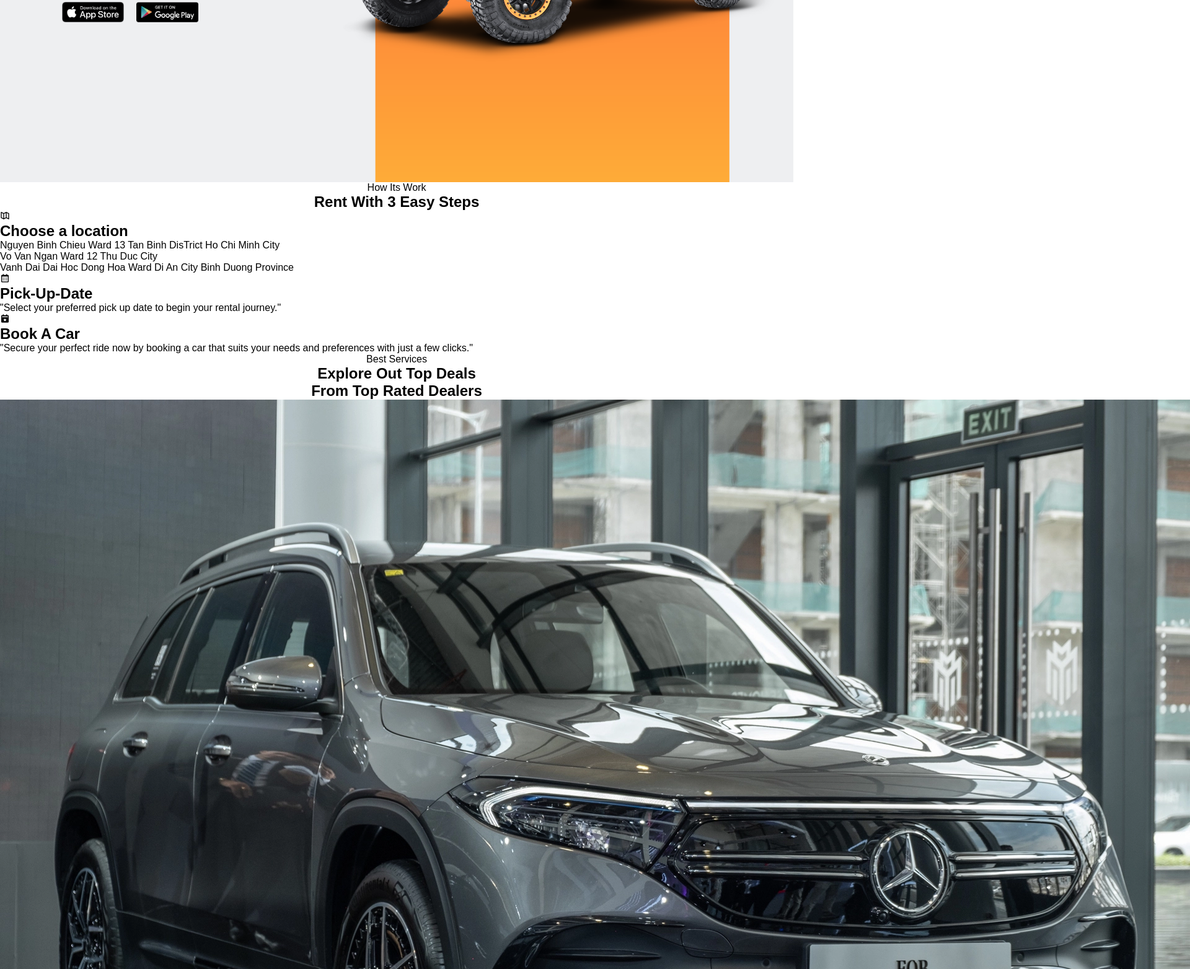
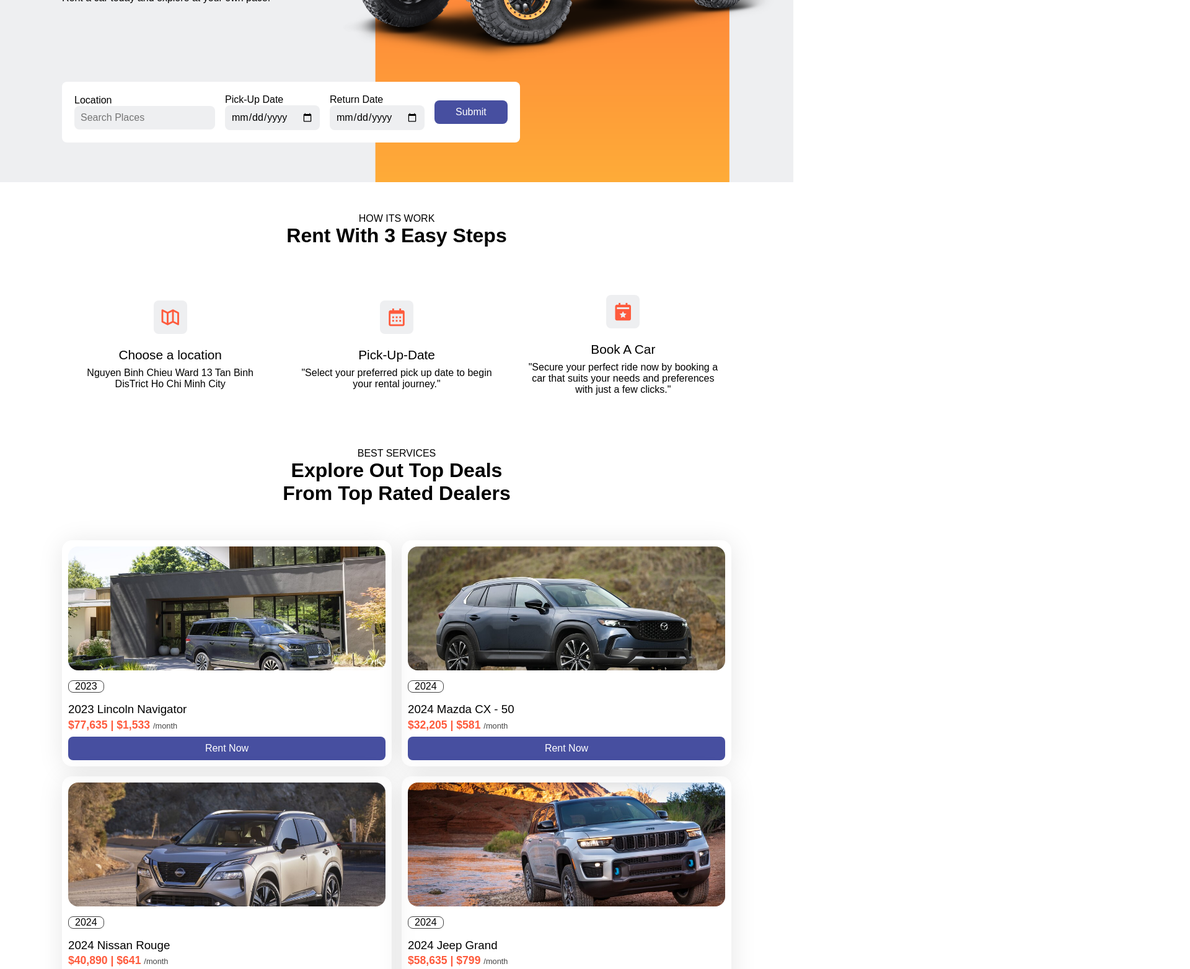
Before and after one commit to SerpiaY/Project-for-Database-Management, a plain HTML site: page index.html in a window 1280 px wide. Shown: the part 506-2070 px from the top of the page at 62% size, 1920 px wide, since content can reach past the window. Drawn offline with nearby package versions, Linux system fonts and the light colour scheme.

Commit message:
Fix CSS and add all images into one file 'img'

```diff
--- a/index.html
+++ b/index.html
@@ -35,12 +35,13 @@
         <div class="text">
             <h1><span> Consider </span> To <br>Choose The Best Car</h1>
             <p> “Unlock the freedom of the open road! <br> Rent a car today and explore at your own pace.”</p>
-            <div class="app-stores">
+            <!-- <div class="app-stores">
                 <img src="img/ios.png" alt="">
                 <img src="img/play.png" height="33.53" alt="">
 
-            </div>
+            </div>     -->
         </div>
+    <!-- Input sectiom form -->
         <div class="form-container">
             <form action="">
                 <div class="input-box">
@@ -68,16 +69,16 @@
             <h1>Rent With 3 Easy Steps</h1>
 
         </div>
-        <style> div.heading {
-            text-align: center;}</style>
+        <!-- <style> div.heading {
+            text-align: center;}</style> -->
         <div class="ride-container">
             <div class="box">
                 <i class='bx bx-map-alt'></i>
 
                 <h2>Choose a location</h2>
                 <p>Nguyen Binh Chieu Ward 13 Tan Binh DisTrict Ho Chi Minh City
-                    <br>Vo Van Ngan Ward 12 Thu Duc City
-                    <br>Vanh Dai Dai Hoc Dong Hoa Ward Di An City Binh Duong Province
+                    <!-- <br>Vo Van Ngan Ward 12 Thu Duc City
+                    <br>Vanh Dai Dai Hoc Dong Hoa Ward Di An City Binh Duong Province -->
                 </p>
 
             </div>
@@ -105,61 +106,61 @@
         <div class="services-container">
             <div class="box">
                 <div class="box-img">
-                    <img src="img/Mercedes.webp" alt="">
+                    <img src="img/2023LincolnCar.jpg" alt="">
                 </div>
-                <p> 2018</p>
-                <h3> 2018 Mercedes </h3>
-                <h2>$99988| $500 <span>/month</span></h2>
+                <p> 2023</p>
+                <h3> 2023 Lincoln Navigator </h3>
+                <h2>$77,635 | $1,533 <span>/month</span></h2>
                 <a href ="#" class="btn">Rent Now</a>
             </div>
             <div class="box">
                 <div class="box-img">
-                    <img src="img/porcher.jpg" alt="">
+                    <img src="img/2024Mazda.jpeg" alt="">
                 </div>
-                <p> 2020</p>
-                <h3> 2019 Porcher</h3>
-                <h2>$129834 | $600 <span>/month</span></h2>
+                <p> 2024</p>
+                <h3> 2024 Mazda CX - 50</h3>
+                <h2>$32,205 | $581 <span>/month</span></h2>
                 <a href ="#" class="btn">Rent Now</a>
             </div>
             <div class="box">
                 <div class="box-img">
-                    <img src="img/pe.webp" alt="">
+                    <img src="img/2024Nissa.jpg" alt="">
                 </div>
-                <p> 2021</p>
-                <h3> 3008 Peugeot</h3>
-                <h2>$78979 | $450 <span>/month</span></h2>
+                <p> 2024</p>
+                <h3> 2024 Nissan Rouge </h3>
+                <h2>$40,890 | $641 <span>/month</span></h2>
                 <a href ="#" class="btn">Rent Now</a>
             </div>
             <div class="box">
                 <div class="box-img">
-                    <img src="img/lamboooo.jpg" alt="">
+                    <img src="img/2024Jeep.jpg" alt="">
                 </div>
-                <p> 2022</p>
-                <h3> Lamborghini</h3>
-                <h2>$458690 | $799 <span>/month</span></h2>
+                <p> 2024</p>
+                <h3> 2024 Jeep Grand</h3>
+                <h2>$58,635 | $799 <span>/month</span></h2>
                 <a href ="#" class="btn">Rent Now</a>
             </div>
             <div class="box">
                 <div class="box-img">
-                    <img src="img/audi.jpg" alt="">
+                    <img src="img/2024KIA.jpeg" alt="">
                 </div>
-                <p> 2023</p>
-                <h3> Audi</h3>
-                <h2>$989898 | $599 <span>/month</span></h2>
+                <p> 2024 </p>
+                <h3> 2024 Kia EV6</h3>
+                <h2>$49.987 | $680 <span>/month</span></h2>
                 <a href ="#" class="btn">Rent Now</a>
             </div>
             <div class="box">
                 <div class="box-img">
-                    <img src="img/car4.jpg" alt="">
+                    <img src="img/Ford.jpg" alt="">
                 </div>
-                <p> 2017</p>
-                <h3> 2018 Honda Civic</h3>
-                <h2>$22222 | $358 <span>/month</span></h2>
+                <p> 2023</p>
+                <h3> 2023 Ford F-150</h3>
+                <h2>$57,086 | $721 <span>/month</span></h2>
                 <a href ="#" class="btn">Rent Now</a>
             </div>
-            <div class="about-container">
+            <!-- <div class="about-container">
                 <div class="about-img">
-                    <img src="img/carmxt.png" alt="">
+                    <img src="" alt="">
                 </div>
                 <div class="about-text">
                 <span>About Us</span>
@@ -170,17 +171,30 @@
                   </p>
                 <a href="#" class="btn">Learn More</a>
                 </div>
-            </div>
+            </div> -->
 
     </section>
     <!--About-->
-    <section class="about" id="about">
+    <!-- <section class="about" id="about">
         <div class="heading">
             <span>About Us</span>
             <h1> Best Customer Experience</h1>
         </div>
-    </section>
+    </section> -->
+
+
         <!--Link to JS-->
         <script src="main.js"></script>
       </body>
+      <footer>
+        <div class="about-text">
+            <span>About Us</span>
+            <p> National Car Rental Company
+                21 Tan Lap Binh Duong
+                Phone: +1234567<br />
+                www.RetingCar.com
+              </p>
+            <a href="#" class="btn">Learn More</a>
+            </div>
+      </footer>
 </html>
--- a/main.js
+++ b/main.js
@@ -0,0 +1,2 @@
+<script src="https://unpkg.com/scrollreveal"></script>
+ScrollReveal().reveal(body);
--- a/style.css
+++ b/style.css
@@ -20,11 +20,11 @@
 html::-webkit-scrollbar {
    width: 0.5rem;
 }
-html::-webkit-scrollbar {
+html::-webkit-scrollbar-track {
    width: transparent;
 }
-html::-webkit-scrollbar {
-   width: var(--main-color);
+html::-webkit-scrollbar-thumb {
+   background: var(--main-color);
    border-radius: 5rem;
 }
 
@@ -115,13 +115,147 @@ header {
 .text p {
    margin: 00.5rem 0 1rem;
 }
-.app-stores img {
+/* .app-stores img {
    width: 100px;
    margin-right: 1rem;
    cursor: pointer;
+} */
+
+.form-container form {
+   display: flex;
+   flex-wrap: wrap;
+   align-items: center;
+   gap: 1rem;
+   position: absolute;
+   bottom: 4rem;
+   left: 100px;
+   background: #fff;
+   padding: 20px;
+   border-radius: 0.5rem;
+}
+.input-box {
+   flex: 1 1 7rem;
+   display: flex;
+   flex-direction: column;
+}
+.input-box span{
+   font-weight: 500;
+}
+.input-box input{
+   padding: 10px;
+   outline: none;
+   border: none;
+   background: #eeeff1;
+   border-radius: 0.5rem;
+   font-size: 1rem;
 }
 
-.from-containter from {
+.form-container form .btn {
+   flex: 1 1 7rem;
+   padding: 10px 34px;
+   border: none;
+   border-radius: 0.5rem;
+   background: #474fa0;
+   color: #fff;
+   font-size: 1rem;
+   font-weight: 500;
+}
+.form-container form .btn:hover {
+   background: var(--main-color);
+}
+
+.heading {
+   text-align: center;
+   padding: 50px;
+   margin-bottom: -40px;
+}
+.heading span {
+   font-weight: 500;
+   text-transform: uppercase;
+}
+.heading h1{
+   font-size: 2rem;
+}
+.ride-container {
+   display: grid;
+   align-items: center;
+   grid-template-columns: repeat(auto-fit, minmax(250px, auto));
+   gap: 1rem;
+   margin-top: 2rem;
+   padding: 15px 100px;
+}
+.ride-container .box {
+   text-align: center;
+   padding: 20px;
+}
+.ride-container .box .bx {
+   font-size: 34px;
+   padding: 10px;
+   background: #eeeff1;
+   border-radius: 0.5rem;
+   color: var(--main-color);
+}
+.ride-container .box h2 {
+   font-size: 1.3rem;
+   font-weight: 500;
+   margin: 1.4rem 0 0.5rem;
+}
+.ride-container .box .bx:hover {
+   background: var(--main-color);
+   color: #fff;
+}
+.services-container {
+   display: grid;
+   grid-template-columns: repeat(auto-fit, minmax(400px, auto));
+   gap: 1rem;
+   margin-top: 2rem;
+   padding: 15px 100px;
+}
+.services-container .box{
+   padding: 10px;
+   border-radius: 1rem;
+   box-shadow: 1px 4px 41px rgba(0, 0, 0, 0.1);
+}
+.services-container .box-img {
+   width: 100%;
+   height: 200px;
+}
+.services-container .box .box-img img {
+   width: 100%;
+   height: 100%;
+   border-radius: 1rem;
+   object-fit: cover;
+   object-position: center;
+}
+.services-container .box p{
+   padding: 0 10px;
+   border: 1px solid var(--text-color);
+   width: 58px;
+   border-radius: 0.5rem;
+   margin: 1rem 0 1rem;
+}
+.services-container .box h3 {
+   font-weight: 500;
+}
+.services-container .box h2 {
+   font-size: 1.1rem;
+   font-weight: 600;
+   color: var(--main-color);
+   margin: 0.2rem 0 0.5rem;
+}
+.services-container .box h2 span {
+   font-size: 0.8rem;
+   font-weight: 500;
+   color: var(--text-color);
+}
+.services-container .box .btn {
    display: flex;
-   flex-wrap: wrap;
+   justify-content: center;
+   background: #474fa0;
+   color: #fff;
+   padding: 10px;
+   border-radius: 0.5rem;
 }
+.services-container .box .btn:hover{
+   background: var(--main-color);
+}
```
Also changed, not shown: img/2023LincolnCar.jpg (added), img/2024Jeep.jpg (added), img/2024KIA.jpeg (added), img/2024Mazda.jpeg (added), img/2024Nissa.jpg (added), img/Ford.jpg (added).
